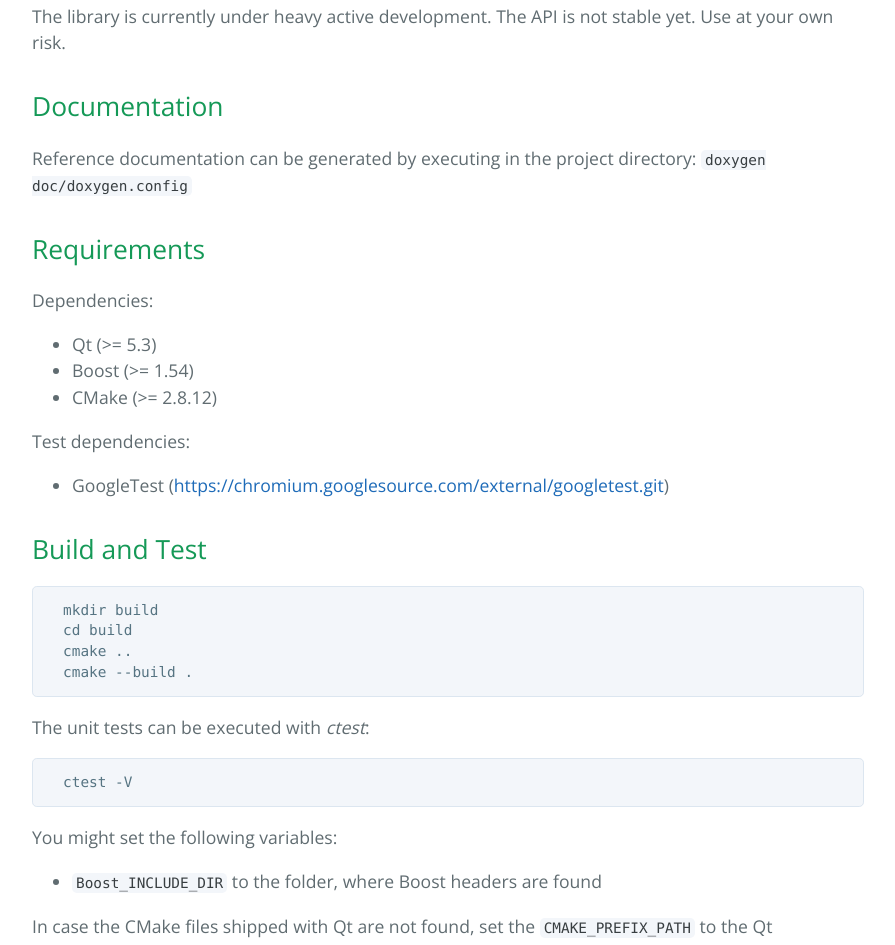
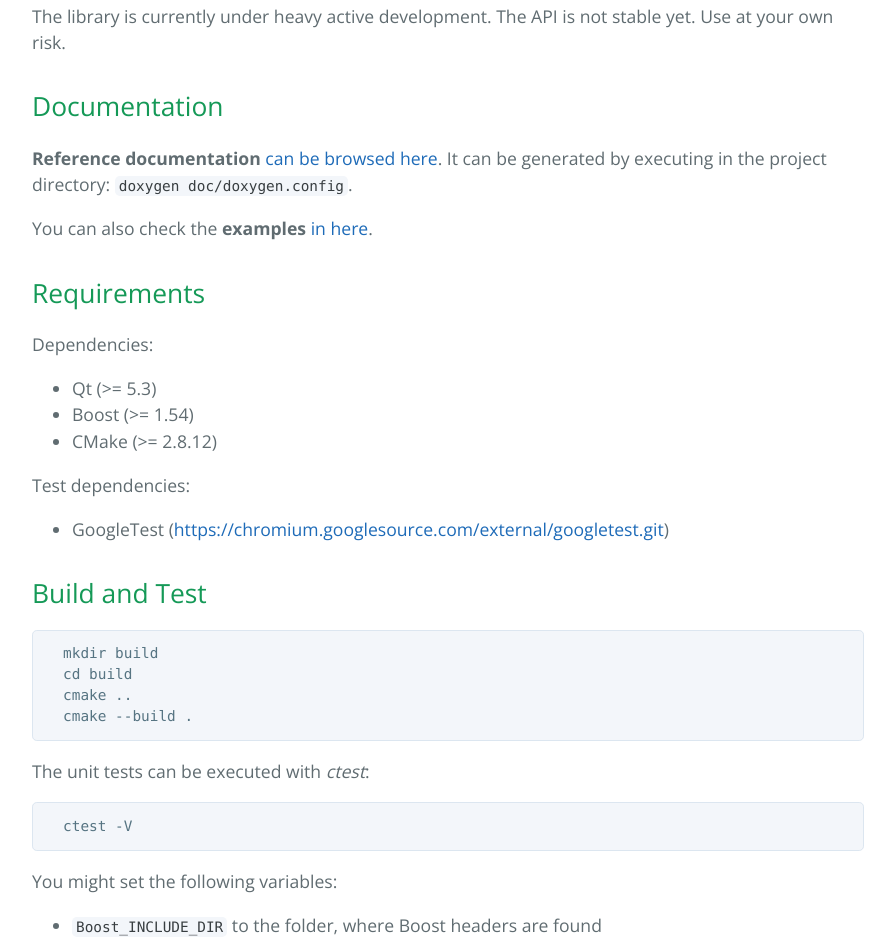
Before and after one commit to Ableton/aqt-cassowary, a plain HTML site: page index.html in a window 1280 px wide. Shown: the part 934-1879 px from the top of the page, without its empty margins (192-1087 px from the left). Drawn offline with nearby package versions, Linux system fonts and the light colour scheme.

```diff
--- a/index.html
+++ b/index.html
@@ -52,8 +52,13 @@ not stable yet.  Use at your own risk.</p>
 <h2>
 <a id="documentation" class="anchor" href="#documentation" aria-hidden="true"><span class="octicon octicon-link"></span></a>Documentation</h2>
 
-<p>Reference documentation can be generated by executing in the project
-directory: <code>doxygen doc/doxygen.config</code></p>
+<p><strong>Reference documentation</strong>
+<a href="http://abletonag.github.io/aqt-cassowary/reference">can be browsed here</a>.
+It can be generated by executing in the project directory: <code>doxygen
+doc/doxygen.config</code>.</p>
+
+<p>You can also check the <strong>examples</strong>
+<a href="https://github.com/AbletonAG/aqt-cassowary/tree/master/examples">in here</a>.</p>
 
 <h2>
 <a id="requirements" class="anchor" href="#requirements" aria-hidden="true"><span class="octicon octicon-link"></span></a>Requirements</h2>
```
Also changed, not shown: params.json (+1 -1 lines).
